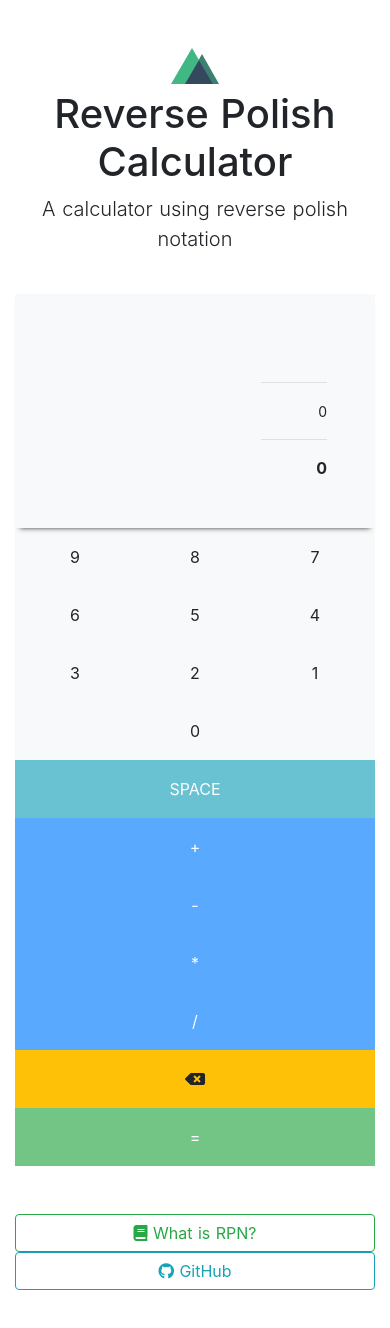
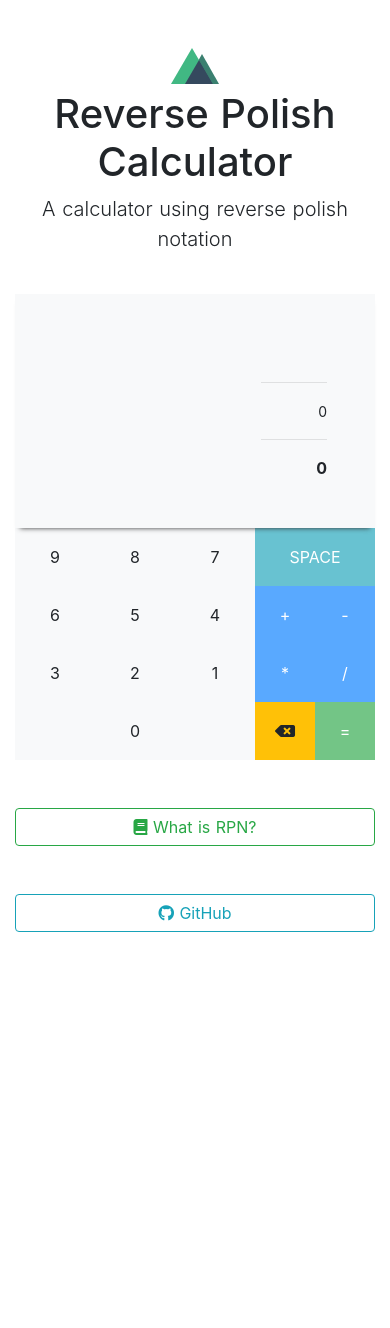
Before and after one commit to jleveugle/reverse-polish-calculator, a Nuxt app: page / in a window 390 px wide. Shown: the top 1328 px of the page. After the commit the page ends 980 px from the top, so only its background shows below. Built offline with nearby package versions, Linux system fonts and the light colour scheme.

Commit message:
feat: improve r&d

```diff
--- a/pages/index.vue
+++ b/pages/index.vue
@@ -15,7 +15,7 @@
           <strong class="d-block">{{ this.stack[0] || 0 }}</strong>
         </div>
         <div class="row no-gutters">
-          <div class="col-md-9">
+          <div class="col-8 col-md-9">
             <div class="row no-gutters bg-light">
               <div class="col-4 mx-auto" v-for="number in [0, 1, 2, 3, 4, 5, 6, 7, 8, 9].reverse()" v-bind:key="number">
                 <button class="btn btn-light text-center py-3 d-block w-100 rounded-0" type="button" v-on:click="addInOperand(number)">
@@ -24,22 +24,22 @@
               </div>
             </div>
           </div>
-          <div class="col-md-3">
+          <div class="col-4 col-md-3">
             <button class="btn btn-info d-block w-100 rounded-0 py-3" type="button" v-on:click="space()" :disabled="currentOperand.length === 0">
               SPACE
             </button>
             <div class="row no-gutters">
-              <div class="col-md-6" v-for="operator in ['+', '-', '*', '/']" v-bind:key="operator">
+              <div class="col-6" v-for="operator in ['+', '-', '*', '/']" v-bind:key="operator">
                 <button class="btn btn-primary d-block w-100 rounded-0 py-3" type="button" v-on:click="space(); add(operator)" :disabled="!canAddOperator">
                   {{ operator }}
                 </button>
               </div>
-              <div class="col-md-6">
+              <div class="col-6">
                 <button class="btn btn-warning d-block w-100 rounded-0 py-3" type="button" v-on:click="clear()">
                   <i class="fas fa-backspace"></i>
                 </button>
               </div>
-              <div class="col-md-6">
+              <div class="col-6">
                 <button class="btn btn-success d-block w-100 rounded-0 py-3" type="button" v-on:click="calc()" :disabled="!isValid">
                   =
                 </button>
@@ -47,13 +47,13 @@
             </div>
           </div>
         </div>
-        <div class="row mt-5">
-          <div class="col-md-6">
+        <div class="row">
+          <div class="col-md-6 mt-5">
             <a href="https://en.wikipedia.org/wiki/Reverse_Polish_notation" class="btn btn-outline-success text-center d-block w-100" title="What is RPN? (New window)">
               <i class="fas fa-book"></i> What is RPN?
             </a>
           </div>
-          <div class="col-md-6">
+          <div class="col-md-6 mt-5">
             <a href="https://github.com/jleveugle/reverse-polish-calculator" class="btn btn-outline-info text-center d-block w-100" title="GitHub (New window)">
               <i class="fab fa-github"></i> GitHub
             </a>
```
Also changed, not shown: 2 other files (tests, documents, lock files or other folders).
